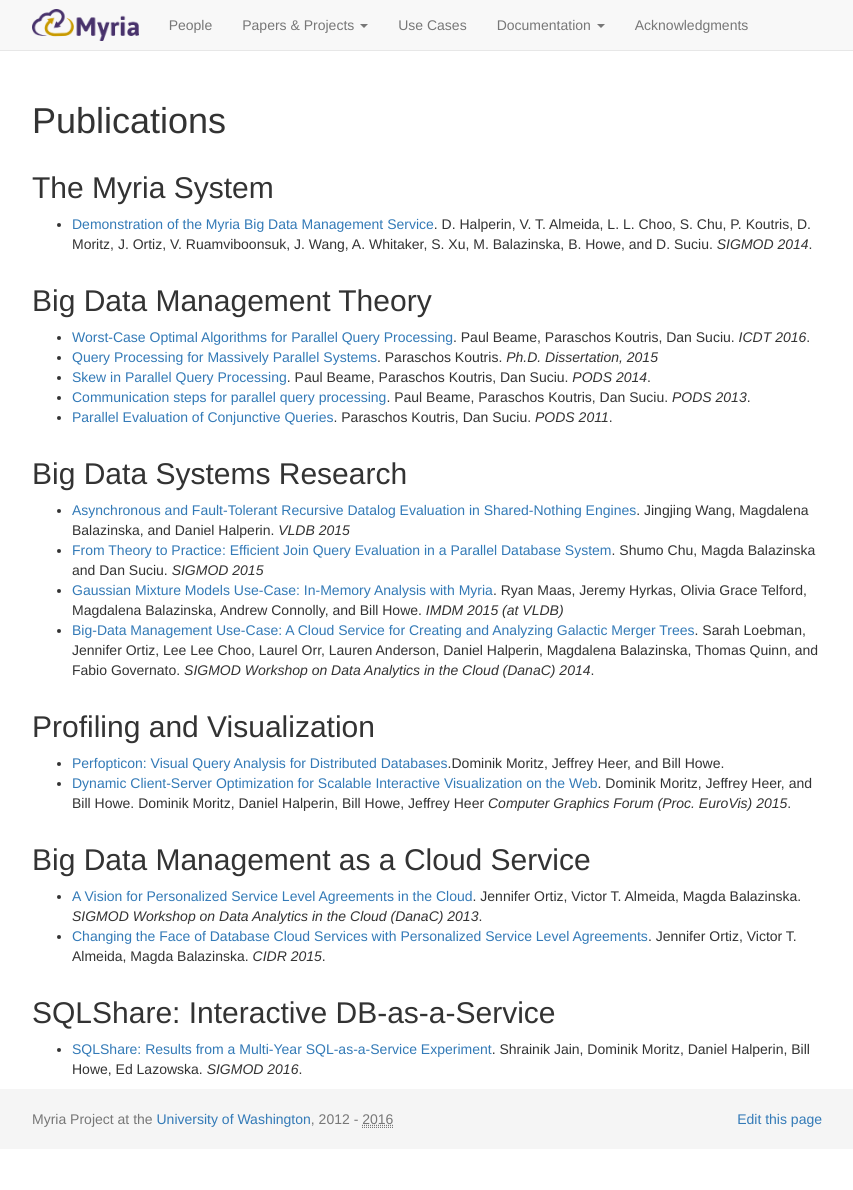
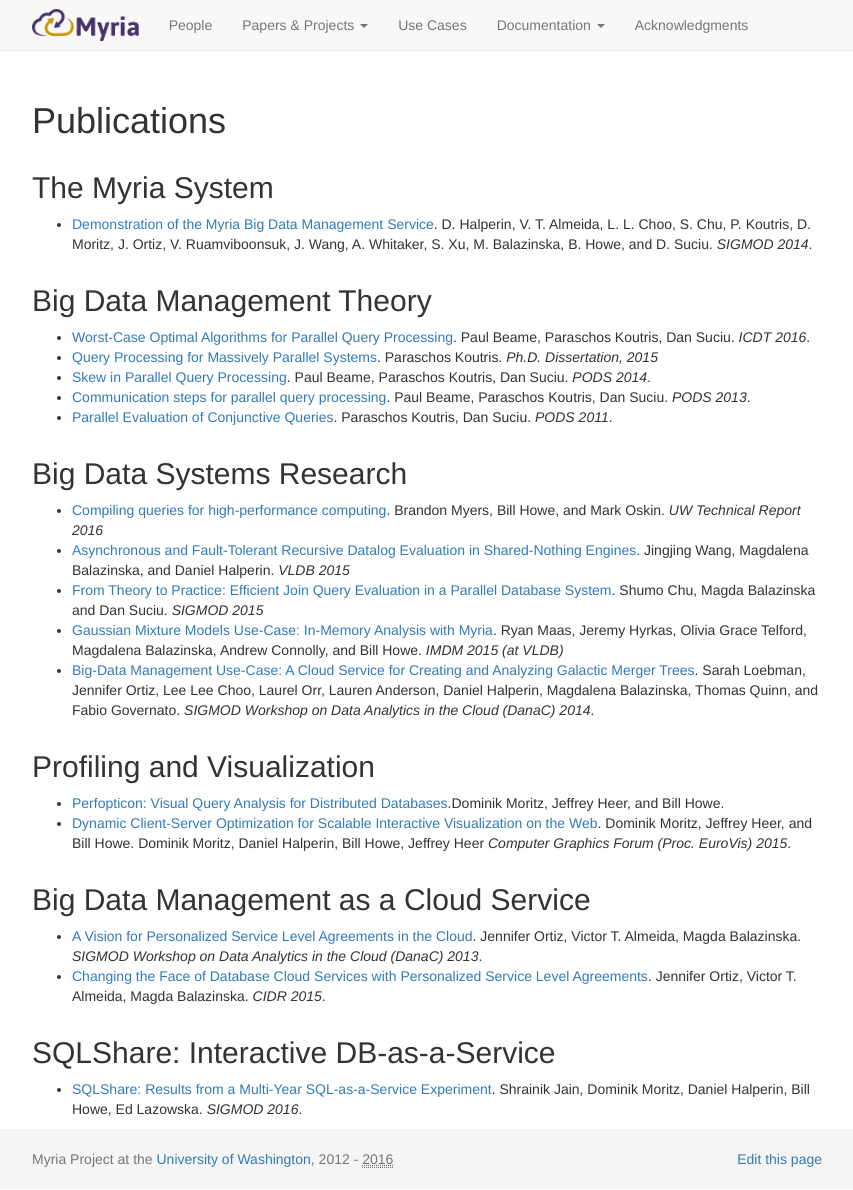
Before and after one commit to uwescience/myria-website, a Jekyll site: the page built from projects/publicationsList.md, in a window 1280 px wide. Shown: the whole page, without its empty margins (213-1066 px from the left). Built offline with Jekyll 4.4.1, drawn with Linux system fonts in a browser that asks for light colours; nearby versions of some CDN libraries; Markdown is read by kramdown in place of the engine named in the settings; before the commit the page ends 1150 px from its top, so only the background shows below that.

Commit message:
Update publicationsList.md

```diff
--- a/projects/publicationsList.md
+++ b/projects/publicationsList.md
@@ -20,6 +20,7 @@
 
 ##Big Data Systems Research
 
+* [Compiling queries for high-performance computing](http://www.cs.washington.edu/tr/2016/02/UW-CSE-16-02-02.pdf). Brandon Myers, Bill Howe, and Mark Oskin. *UW Technical Report 2016*
 * [Asynchronous and Fault-Tolerant Recursive Datalog Evaluation in Shared-Nothing Engines](https://homes.cs.washington.edu/~jwang/papers/p2317-wang.pdf). Jingjing Wang, Magdalena Balazinska, and Daniel Halperin. *VLDB 2015*
 * [From Theory to Practice: Efficient Join Query Evaluation in a Parallel Database System](https://homes.cs.washington.edu/~chushumo/files/sigmod_15_join.pdf). Shumo Chu, Magda Balazinska and Dan Suciu. *SIGMOD 2015*
 * [Gaussian Mixture Models Use-Case: In-Memory Analysis with Myria](http://homes.cs.washington.edu/~maas/papers/maas-myriagmm.pdf). Ryan Maas, Jeremy Hyrkas, Olivia Grace Telford, Magdalena Balazinska, Andrew Connolly, and Bill Howe. *IMDM 2015 (at VLDB)*
```
